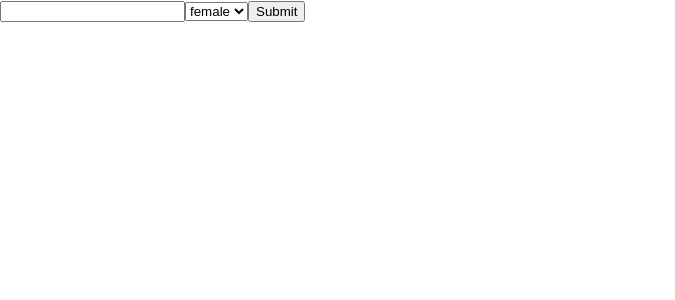
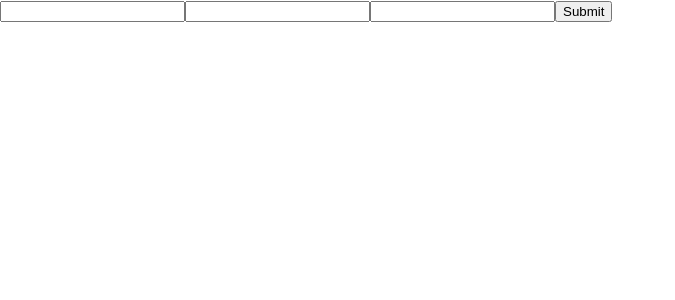
Before and after one commit to mendelssohnbach/exercise-react-hook-form, a React (Create React App) app: page / in a window 1280 px wide. Shown: the top 300 px of the page, without its empty margins (0-675 px from the left). Built offline with nearby package versions, Linux system fonts and the light colour scheme.

Commit message:
演習実装　バリデーションを適用

```diff
--- a/src/App.js
+++ b/src/App.js
@@ -1,5 +1,5 @@
 // https://react-hook-form.com/jp/get-started
-// フィールドを登録する
+// バリデーションを適用する
 
 import { useForm } from 'react-hook-form';
 
@@ -9,13 +9,12 @@
 
   return (
     <form onSubmit={handleSubmit(onSubmit)}>
-      <input {...register('firstName')} />
-      <select {...register('gender')}>
-        <option value="female">female</option>
-        <option value="male">male</option>
-        <option value="other">other</option>
-      </select>
-
+      {/* 必須かつ最大文字列長さ指定 */}
+      <input {...register('firstName', { required: true, maxLength: 20 })} />
+      {/* 正規表現ルール適用:アルファベット */}
+      <input {...register('lastName', { pattern: /^[A-Za-z]+$/i })} />
+      {/* 数値かつ最小値/最大値指定 */}
+      <input type="number" {...register('age', { min: 18, max: 99 })} />
       <input type="submit" />
     </form>
   );
```
